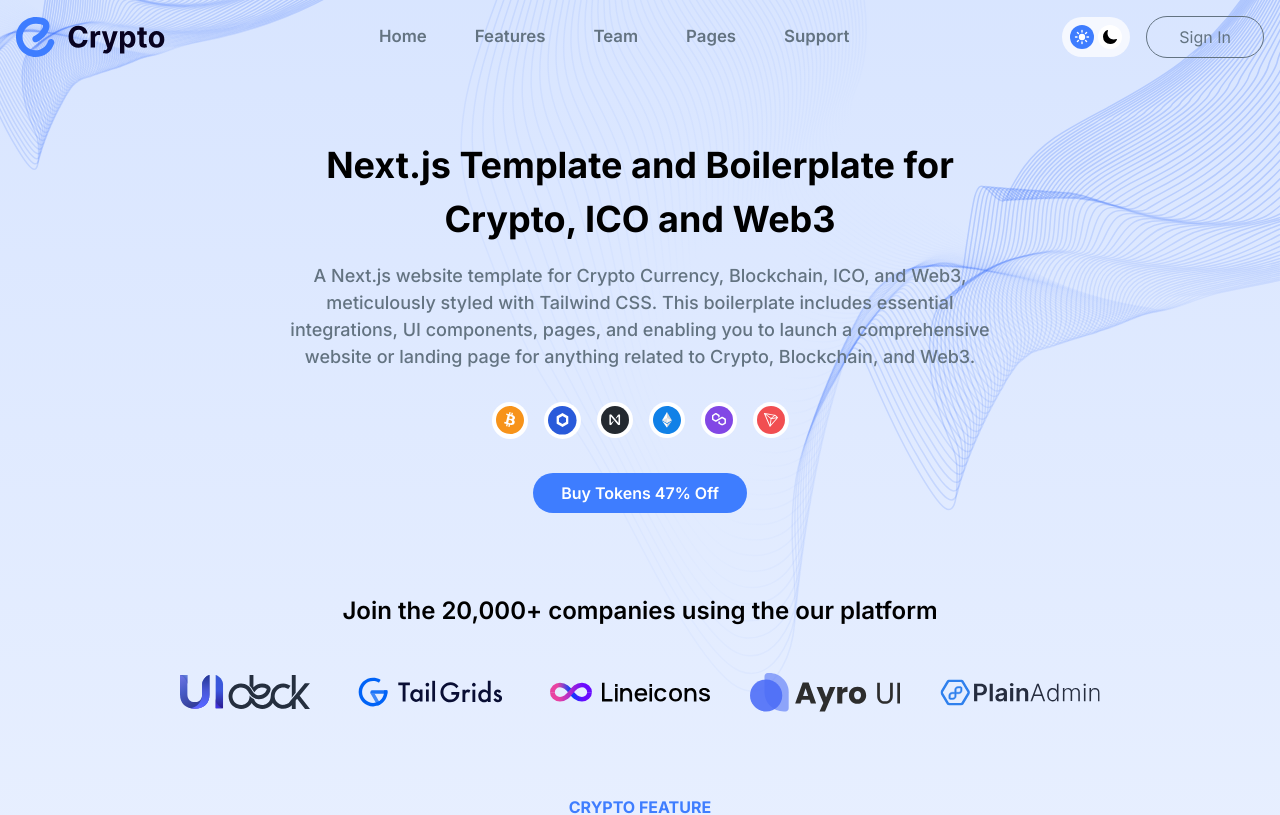
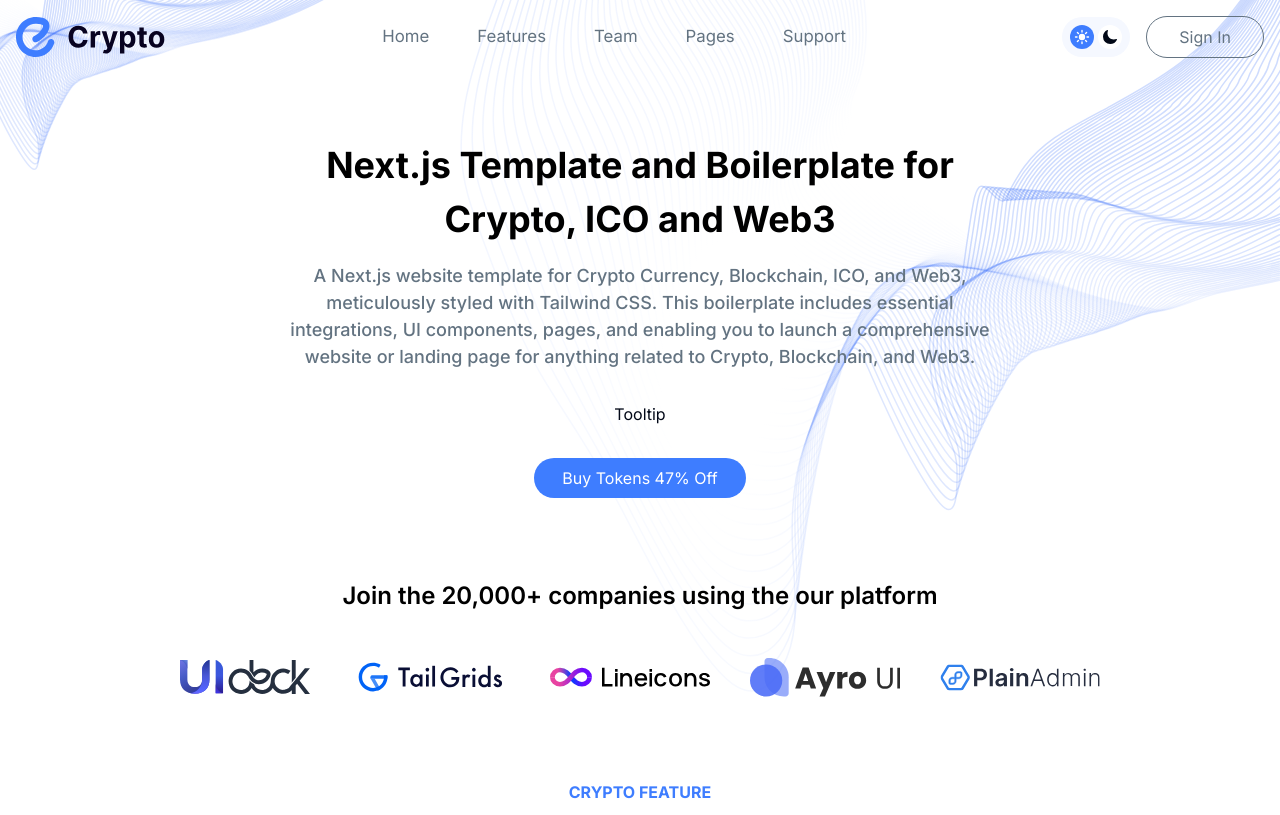
Before and after one commit to pooriaamini/Next.js-App, a Next.js app: page / in a window 1280 px wide. Shown: the top 815 px of the page. Built offline with nearby package versions, Linux system fonts and the light colour scheme.

Commit message:
add shadcn in project

```diff
--- a/app/components/TooltipIcon.tsx
+++ b/app/components/TooltipIcon.tsx
@@ -1,5 +1,4 @@
 import Image from "next/image";
-import {  Tooltip } from "flowbite-react";
 import bitcoin from "../../public/icons/bitcoin.svg";
 import bitcoin1 from "../../public/icons/bitcoin1.svg";
 import bitcoin2 from "../../public/icons/bitcoin2.svg";
@@ -37,8 +36,14 @@ const btn=[
 
 export default function TooltipIcon() {
   return (
-    <>
-       {
+
+    <div>
+          Tooltip
+
+    </div>
+    )
+
+       {/* {
         btn.map((item,index)=>{
           return <Tooltip className="rounded-full" key={index} content="Bitcoin (BTC)" >
             <button className="bg-white p-1 rounded-full">
@@ -46,7 +51,7 @@ export default function TooltipIcon() {
             </button>
              </Tooltip>
         })
-       }
-    </>
-  );
+       } */}
+
+
 }
--- a/app/styles/globals.css
+++ b/app/styles/globals.css
@@ -2,56 +2,68 @@
 @tailwind components;
 @tailwind utilities;
 
+@layer base {
+  :root {
+    --background: 0 0% 100%;
+    --foreground: 222.2 84% 4.9%;
+    --card: 0 0% 100%;
+    --card-foreground: 222.2 84% 4.9%;
+    --popover: 0 0% 100%;
+    --popover-foreground: 222.2 84% 4.9%;
+    --primary: 222.2 47.4% 11.2%;
+    --primary-foreground: 210 40% 98%;
+    --secondary: 210 40% 96.1%;
+    --secondary-foreground: 222.2 47.4% 11.2%;
+    --muted: 210 40% 96.1%;
+    --muted-foreground: 215.4 16.3% 46.9%;
+    --accent: 210 40% 96.1%;
+    --accent-foreground: 222.2 47.4% 11.2%;
+    --destructive: 0 84.2% 60.2%;
+    --destructive-foreground: 210 40% 98%;
+    --border: 214.3 31.8% 91.4%;
+    --input: 214.3 31.8% 91.4%;
+    --ring: 222.2 84% 4.9%;
+    --radius: 0.5rem;
+    --chart-1: 12 76% 61%;
+    --chart-2: 173 58% 39%;
+    --chart-3: 197 37% 24%;
+    --chart-4: 43 74% 66%;
+    --chart-5: 27 87% 67%;
+  }
 
-
-
-.background{
-  background-image: linear-gradient(rgb(62, 125, 255,.2) 0%, rgba(62, 125, 255, 0) 100%);
-  transition:  all  .2s;
-  height: auto;
+  .dark {
+    --background: 222.2 84% 4.9%;
+    --foreground: 210 40% 98%;
+    --card: 222.2 84% 4.9%;
+    --card-foreground: 210 40% 98%;
+    --popover: 222.2 84% 4.9%;
+    --popover-foreground: 210 40% 98%;
+    --primary: 210 40% 98%;
+    --primary-foreground: 222.2 47.4% 11.2%;
+    --secondary: 217.2 32.6% 17.5%;
+    --secondary-foreground: 210 40% 98%;
+    --muted: 217.2 32.6% 17.5%;
+    --muted-foreground: 215 20.2% 65.1%;
+    --accent: 217.2 32.6% 17.5%;
+    --accent-foreground: 210 40% 98%;
+    --destructive: 0 62.8% 30.6%;
+    --destructive-foreground: 210 40% 98%;
+    --border: 217.2 32.6% 17.5%;
+    --input: 217.2 32.6% 17.5%;
+    --ring: 212.7 26.8% 83.9%;
+    --chart-1: 220 70% 50%;
+    --chart-2: 160 60% 45%;
+    --chart-3: 30 80% 55%;
+    --chart-4: 280 65% 60%;
+    --chart-5: 340 75% 55%;
+  }
 }
 
-.Sign-btn:hover{
-  background-color: #3e7dff;
-  border-color: #3e7dff;
-  color: white;
-  transition: all .2s;
+@layer base {
+  * {
+    @apply border-border;
+  }
+  body {
+    @apply bg-background text-foreground;
+  }
 }
-
-.font-middle{
-  font-weight: 550;
-}
-
-.icon button{
-  background-color: white;
-  padding: .35rem;
-  border-radius: 999px;
-}
-
-.scroll-to-top {
-  position: fixed;
-  bottom: 50px;
-  right: 50px;
-  z-index: 1000;
-}
-
-.scroll-to-top-button {
-  background-color: #0070f3;
-  color: white;
-  border: none;
-  border-radius: 50%;
-  padding: 10px 20px;
-  cursor: pointer;
-  font-size: 20px;
-  opacity: 0.7;
-  transition: opacity 0.3s;
-}
-
-.scroll-to-top-button:hover {
-  opacity: 1;
-}
-
-.button-bg{
-  --tw-text-opacity: 1;
-  background-color: rgb(62 125 255/var(--tw-text-opacity));
-}
--- /dev/null
+++ b/lib/utils.ts
@@ -0,0 +1,6 @@
+import { type ClassValue, clsx } from "clsx"
+import { twMerge } from "tailwind-merge"
+
+export function cn(...inputs: ClassValue[]) {
+  return twMerge(clsx(inputs))
+}
--- a/tailwind.config.ts
+++ b/tailwind.config.ts
@@ -1,37 +1,80 @@
-import type { Config } from "tailwindcss";
-import flowbite from 'flowbite-react/tailwind';
+import type { Config } from "tailwindcss"
 
-
-const config: Config = {
+const config = {
+  darkMode: ["class"],
   content: [
-    "./pages/**/*.{js,ts,jsx,tsx,mdx}",
-    "./components/**/*.{js,ts,jsx,tsx,mdx}",
-    "./app/**/*.{js,ts,jsx,tsx,mdx}",
-    flowbite.content(),
-
-
-
-  ],
-
-  darkMode: 'class',
-
-  plugins: [
-    flowbite.plugin(),
-
-]
- ,
- theme: {
-  extend: {
-    backgroundColor: {
-      'light-mode': '#ffffff',
-      'dark-mode': ' #080321',
+    './pages/**/*.{ts,tsx}',
+    './components/**/*.{ts,tsx}',
+    './app/**/*.{ts,tsx}',
+    './src/**/*.{ts,tsx}',
+	],
+  prefix: "",
+  theme: {
+    container: {
+      center: true,
+      padding: "2rem",
+      screens: {
+        "2xl": "1400px",
+      },
     },
-    textColor: {
-      'light-mode': '#000000',
-      'dark-mode': '#ffffff',
+    extend: {
+      colors: {
+        border: "hsl(var(--border))",
+        input: "hsl(var(--input))",
+        ring: "hsl(var(--ring))",
+        background: "hsl(var(--background))",
+        foreground: "hsl(var(--foreground))",
+        primary: {
+          DEFAULT: "hsl(var(--primary))",
+          foreground: "hsl(var(--primary-foreground))",
+        },
+        secondary: {
+          DEFAULT: "hsl(var(--secondary))",
+          foreground: "hsl(var(--secondary-foreground))",
+        },
+        destructive: {
+          DEFAULT: "hsl(var(--destructive))",
+          foreground: "hsl(var(--destructive-foreground))",
+        },
+        muted: {
+          DEFAULT: "hsl(var(--muted))",
+          foreground: "hsl(var(--muted-foreground))",
+        },
+        accent: {
+          DEFAULT: "hsl(var(--accent))",
+          foreground: "hsl(var(--accent-foreground))",
+        },
+        popover: {
+          DEFAULT: "hsl(var(--popover))",
+          foreground: "hsl(var(--popover-foreground))",
+        },
+        card: {
+          DEFAULT: "hsl(var(--card))",
+          foreground: "hsl(var(--card-foreground))",
+        },
+      },
+      borderRadius: {
+        lg: "var(--radius)",
+        md: "calc(var(--radius) - 2px)",
+        sm: "calc(var(--radius) - 4px)",
+      },
+      keyframes: {
+        "accordion-down": {
+          from: { height: "0" },
+          to: { height: "var(--radix-accordion-content-height)" },
+        },
+        "accordion-up": {
+          from: { height: "var(--radix-accordion-content-height)" },
+          to: { height: "0" },
+        },
+      },
+      animation: {
+        "accordion-down": "accordion-down 0.2s ease-out",
+        "accordion-up": "accordion-up 0.2s ease-out",
+      },
     },
   },
-},
-};
+  plugins: [require("tailwindcss-animate")],
+} satisfies Config
 
-export default config;
+export default config
```
Also changed, not shown: package.json (+6 -3 lines), components.json (added), 1 other file (tests, documents, lock files or other folders).
